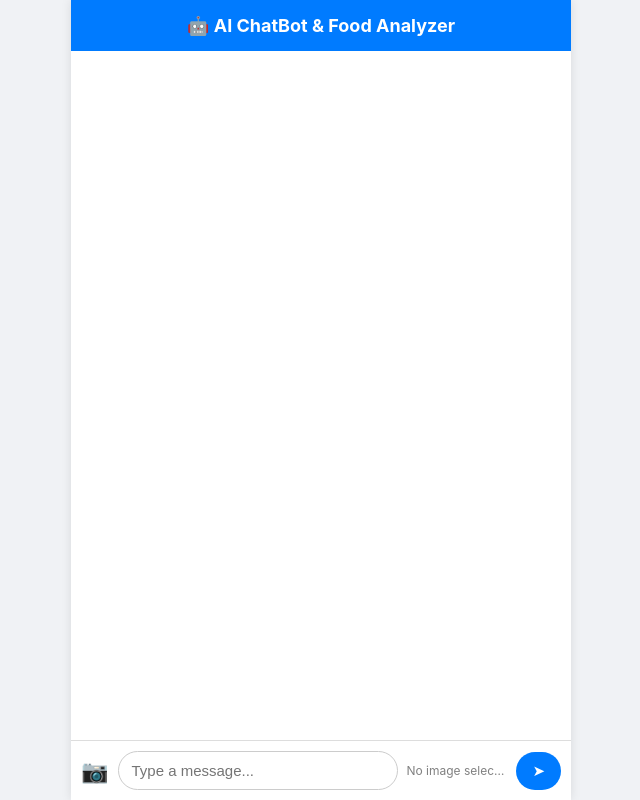
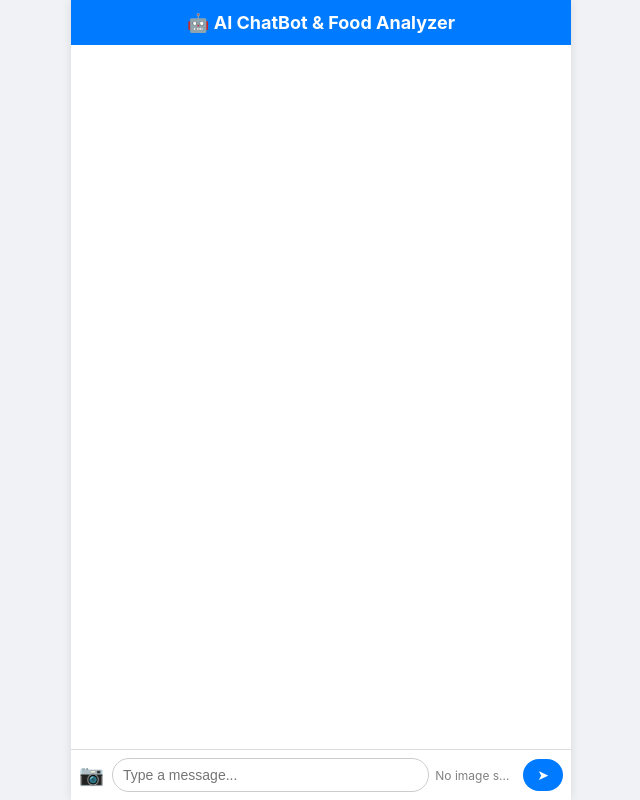
Before and after one commit to chirasmit23/Gen_fit, a Flask app: page /chatbot in a window 1280 px wide. Shown: the whole page, without its empty margins (319-959 px from the left). Run offline with Flask 3, Linux system fonts and the light colour scheme.

Commit message:
Update AIchatbox.html

```diff
--- a/templates/UserPages/AIchatbox.html
+++ b/templates/UserPages/AIchatbox.html
@@ -1,10 +1,9 @@
-
 <!DOCTYPE html>
 <html lang="en">
 <head>
   <meta charset="UTF-8" />
   <meta name="viewport" content="width=device-width, initial-scale=1.0"/>
-  <title>AI Chatbot & Food Aanalyzer</title>
+  <title>AI Chatbot & Food Analyzer</title>
   <style>
     :root {
       --primary: #007bff;
@@ -13,6 +12,11 @@
       --bg: #f0f2f5;
       --text: #333;
     }
+
+    * {
+      box-sizing: border-box;
+    }
+
     body {
       font-family: 'Inter', Arial, sans-serif;
       background: var(--bg);
@@ -26,10 +30,10 @@
     .chat-container {
       width: 100%;
       max-width: 500px;
-      background: #fff;
+      height: 100vh;
       display: flex;
       flex-direction: column;
-      height: 100vh;
+      background: #fff;
       box-shadow: 0 0 10px rgba(0,0,0,0.1);
     }
 
@@ -38,7 +42,7 @@
       background: var(--primary);
       color: #fff;
       text-align: center;
-      padding: 15px;
+      padding: 12px;
       font-size: 18px;
       font-weight: bold;
       position: sticky;
@@ -50,18 +54,18 @@
     .chat-box {
       flex-grow: 1;
       overflow-y: auto;
-      padding: 15px;
+      padding: 12px;
       display: flex;
       flex-direction: column;
-      gap: 12px;
+      gap: 10px;
     }
 
     .message {
       max-width: 80%;
-      padding: 10px 14px;
+      padding: 8px 12px;
       border-radius: 18px;
       word-wrap: break-word;
-      font-size: 15px;
+      font-size: 14px;
       line-height: 1.4;
     }
 
@@ -81,15 +85,17 @@
     .input-area {
       display: flex;
       align-items: center;
-      padding: 10px;
+      padding: 8px;
       border-top: 1px solid #ddd;
       background: #fff;
+      flex-shrink: 0;
     }
 
     .input-area label {
       cursor: pointer;
-      font-size: 22px;
-      margin-right: 10px;
+      font-size: 20px;
+      margin-right: 8px;
+      flex-shrink: 0;
     }
 
     .input-area input[type="file"] {
@@ -98,22 +104,23 @@
 
     .input-area input[type="text"] {
       flex-grow: 1;
-      padding: 10px 12px;
-      font-size: 15px;
+      padding: 8px 10px;
+      font-size: 14px;
       border: 1px solid #ccc;
       border-radius: 20px;
       outline: none;
     }
 
     .input-area button {
-      margin-left: 10px;
+      margin-left: 8px;
       background: var(--primary);
       border: none;
       color: white;
-      padding: 10px 16px;
+      padding: 8px 14px;
       border-radius: 20px;
       cursor: pointer;
-      font-size: 15px;
+      font-size: 14px;
+      flex-shrink: 0;
     }
 
     .input-area button:hover {
@@ -124,11 +131,22 @@
     #imagePreview {
       font-size: 12px;
       color: gray;
-      margin-left: 8px;
+      margin-left: 6px;
       white-space: nowrap;
       overflow: hidden;
       text-overflow: ellipsis;
-      max-width: 100px;
+      max-width: 80px;
+      flex-shrink: 0;
+    }
+
+    @media (max-width: 400px) {
+      .chat-header { font-size: 16px; padding: 10px; }
+      .message { font-size: 13px; max-width: 85%; }
+      .input-area input[type="text"] { font-size: 13px; padding: 6px 8px; }
+      .input-area button { font-size: 13px; padding: 6px 10px; }
+      .input-area label { font-size: 18px; }
+      #imagePreview { font-size: 11px; max-width: 70px; }
+      .chat-box { padding: 8px; gap: 8px; }
     }
   </style>
 </head>
@@ -174,15 +192,12 @@
         userMessage.appendChild(textElement);
       }
 
-
       chatBox.appendChild(userMessage);
       chatBox.scrollTop = chatBox.scrollHeight;
 
       const formData = new FormData();
       formData.append("msg", message);
-      if (file) {
-        formData.append("image", file);
-      }
+      if (file) formData.append("image", file);
 
       fetch("/chatbot", {
         method: "POST",
@@ -202,6 +217,7 @@
         errorReply.innerText = "AI: Error occurred. Try again.";
         chatBox.appendChild(errorReply);
       });
+
       messageInput.value = "";
       imageInput.value = "";
       imagePreview.textContent = "No image selected";
```
